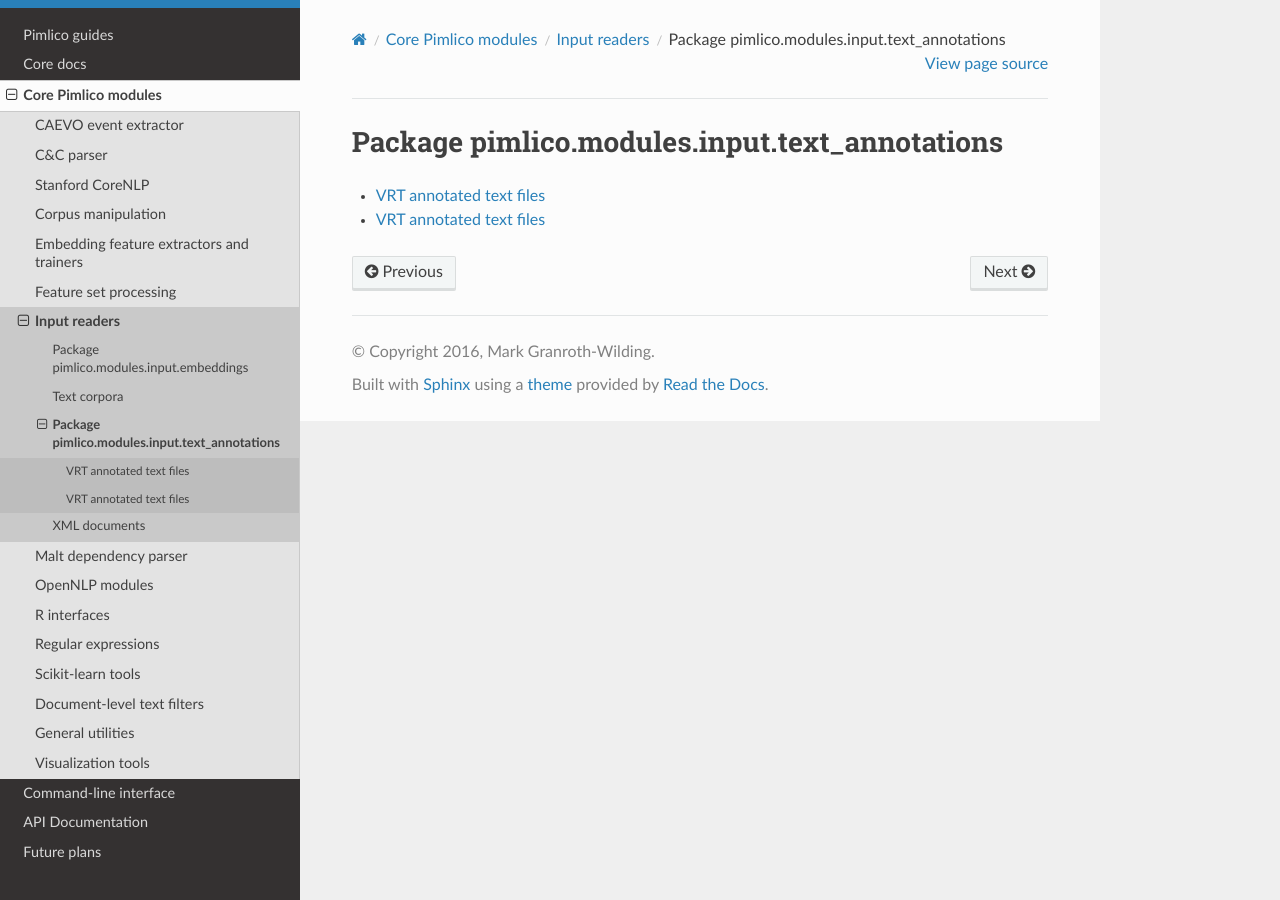
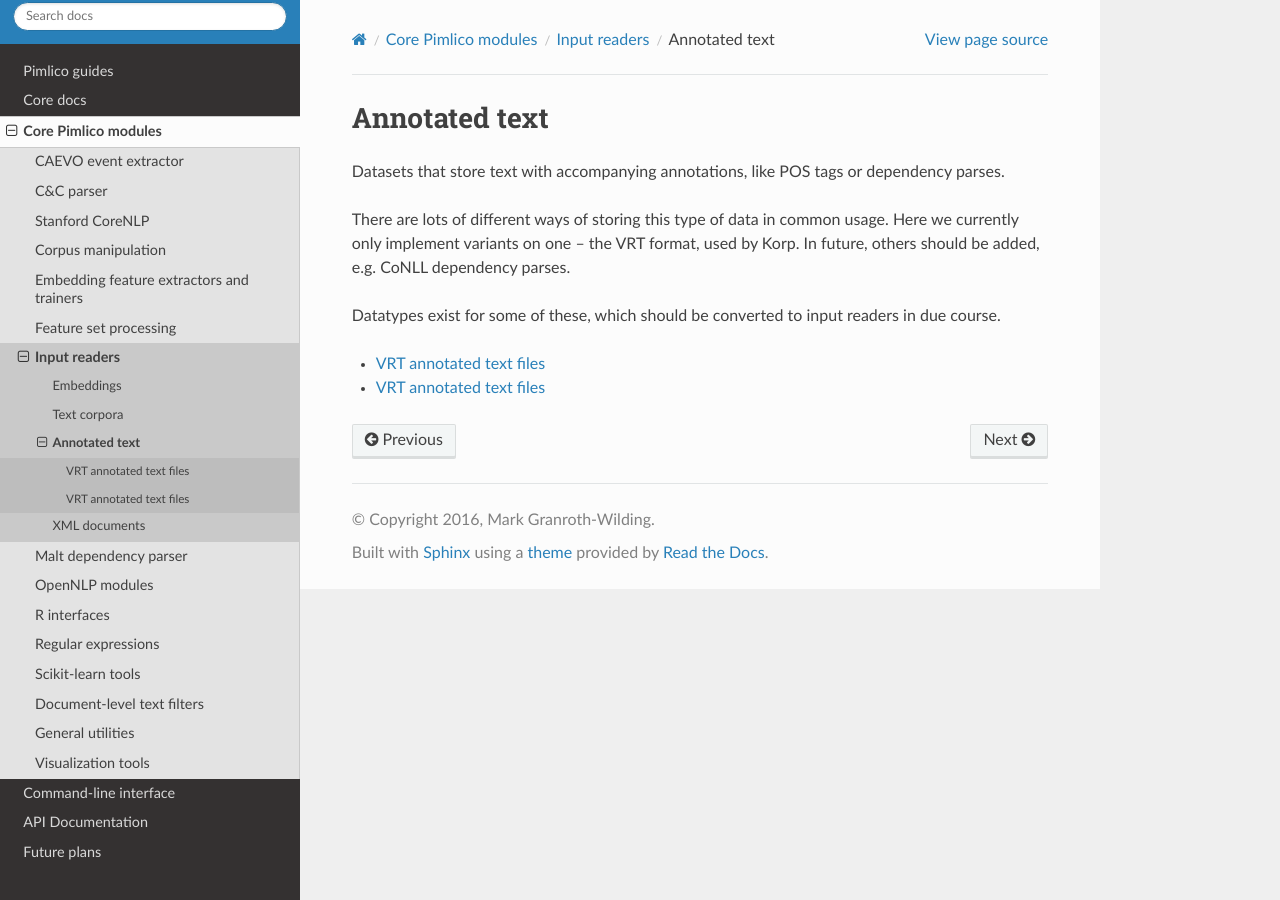
Before and after one commit to markgw/pimlico, a Sphinx documentation site: the page built from docs/modules/pimlico.modules.input.text_annotations.rst, in a window 1280 px wide. Built offline with Sphinx 7.4.7 and the Read the Docs theme 2.0.0, drawn with Linux system fonts in a browser that asks for light colours; formulas are drawn with MathJax 3; the version number could not be read and is left out.

Commit message:
Rebuilt docs

```diff
--- a/docs/modules/pimlico.modules.input.text_annotations.rst
+++ b/docs/modules/pimlico.modules.input.text_annotations.rst
@@ -1,8 +1,17 @@
-Package pimlico.modules.input.text_annotations
-~~~~~~~~~~~~~~~~~~~~~~~~~~~~~~~~~~~~~~~~~~~~~~
+Annotated text
+~~~~~~~~~~~~~~
 
 
 .. py:module:: pimlico.modules.input.text_annotations
+
+
+Datasets that store text with accompanying annotations, like POS tags or dependency parses.
+
+There are lots of different ways of storing this type of data in common usage. Here we currently
+only implement variants on one -- the VRT format, used by Korp. In future, others should be
+added, e.g. CoNLL dependency parses.
+
+Datatypes exist for some of these, which should be converted to input readers in due course.
 
 
 
--- a/docs/modules/pimlico.modules.text.rst
+++ b/docs/modules/pimlico.modules.text.rst
@@ -23,4 +23,5 @@ Probably a good deal of these will be added in due course.
    pimlico.modules.text.char_tokenize
    pimlico.modules.text.normalize
    pimlico.modules.text.simple_tokenize
+   pimlico.modules.text.text_normalize
    pimlico.modules.text.untokenize
```
Also changed, not shown: docs/modules/pimlico.modules.input.embeddings.rst (+8 -2 lines), docs/modules/pimlico.modules.text.text_normalize.rst (added, +44 -0 lines).
